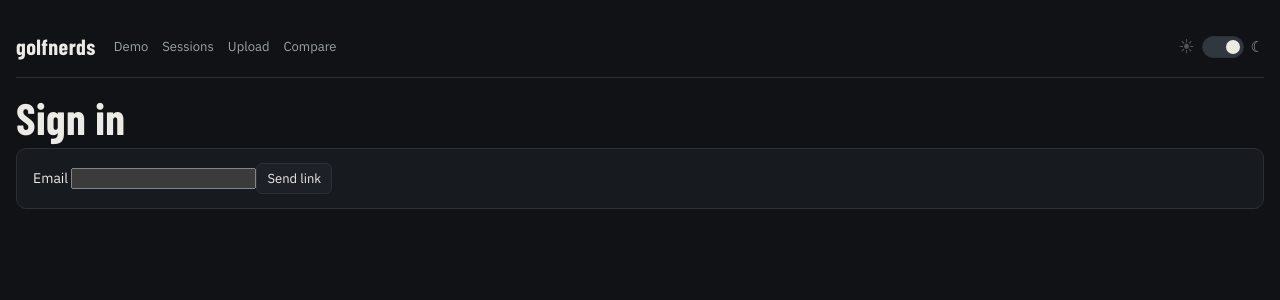
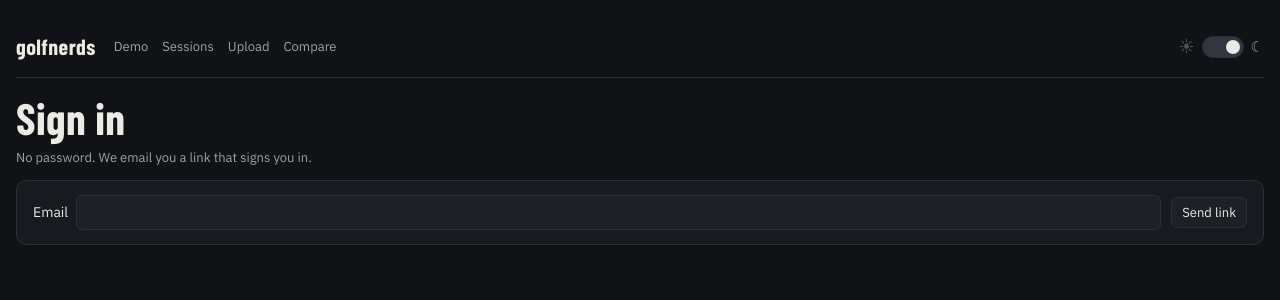
Before and after one commit to jjoshkaplan/golfnerd, a Next.js app: page /login in a window 1280 px wide. Shown: the top 300 px of the page. Built offline with nearby package versions, Linux system fonts and the light colour scheme.

Commit message:
revised supabase

```diff
--- a/src/app/login/page.tsx
+++ b/src/app/login/page.tsx
@@ -1,25 +1,55 @@
 "use client";
-import { useState } from "react";
+import { Suspense, useState } from "react";
+import { useSearchParams } from "next/navigation";
 import { createClient } from "@/lib/supabase/client";
 
-export default function Login() {
+function LoginForm() {
+  const params = useSearchParams();
   const [email, setEmail] = useState("");
   const [sent, setSent] = useState(false);
+  const [busy, setBusy] = useState(false);
+  const [error, setError] = useState<string | null>(params.get("error"));
+
   async function submit(e: React.FormEvent) {
     e.preventDefault();
-    const supabase = createClient();
-    await supabase.auth.signInWithOtp({ email, options: { emailRedirectTo: `${location.origin}/sessions` } });
-    setSent(true);
+    setBusy(true); setError(null);
+    try {
+      if (!process.env.NEXT_PUBLIC_SUPABASE_URL || !process.env.NEXT_PUBLIC_SUPABASE_ANON_KEY)
+        throw new Error("Supabase isn't configured on this deployment (NEXT_PUBLIC_SUPABASE_URL / NEXT_PUBLIC_SUPABASE_ANON_KEY).");
+      const supabase = createClient();
+      const { error } = await supabase.auth.signInWithOtp({
+        email,
+        options: { emailRedirectTo: `${location.origin}/auth/callback?next=/sessions` },
+      });
+      if (error) throw error;
+      setSent(true);
+    } catch (err) {
+      setError(err instanceof Error ? err.message : String(err));
+    } finally {
+      setBusy(false);
+    }
   }
+
   return (
     <>
       <h1>Sign in</h1>
-      {sent ? <p>Check your email for a sign-in link.</p> : (
-        <form onSubmit={submit} className="card">
-          <label>Email <input type="email" value={email} onChange={(e) => setEmail(e.target.value)} required /></label>
-          <button type="submit">Send link</button>
+      <p className="sub" style={{ marginBottom: 12 }}>No password. We email you a link that signs you in.</p>
+      {error && <p className="card" style={{ borderColor: "var(--warn)", color: "var(--warn)", marginBottom: 12 }}>{error}</p>}
+      {sent ? (
+        <p className="card">Link sent to <strong>{email}</strong>. Open it on this device; it expires in an hour. Not there? Check spam, or wait a minute and try again (the free tier limits emails per hour).</p>
+      ) : (
+        <form onSubmit={submit} className="card" style={{ display: "flex", gap: 10, alignItems: "center", flexWrap: "wrap" }}>
+          <label style={{ display: "flex", gap: 8, alignItems: "center", flex: 1, minWidth: 240 }}>Email
+            <input type="email" value={email} onChange={(e) => setEmail(e.target.value)} required autoComplete="email"
+              style={{ flex: 1, font: "inherit", padding: "6px 10px", background: "var(--panel2)", color: "var(--fg)", border: "1px solid var(--line)", borderRadius: 6 }} />
+          </label>
+          <button type="submit" disabled={busy}>{busy ? "Sending…" : "Send link"}</button>
         </form>
       )}
     </>
   );
 }
+
+export default function Login() {
+  return <Suspense><LoginForm /></Suspense>;
+}
```
Also changed, not shown: src/app/auth/callback/route.ts (added, +15 -0 lines).
